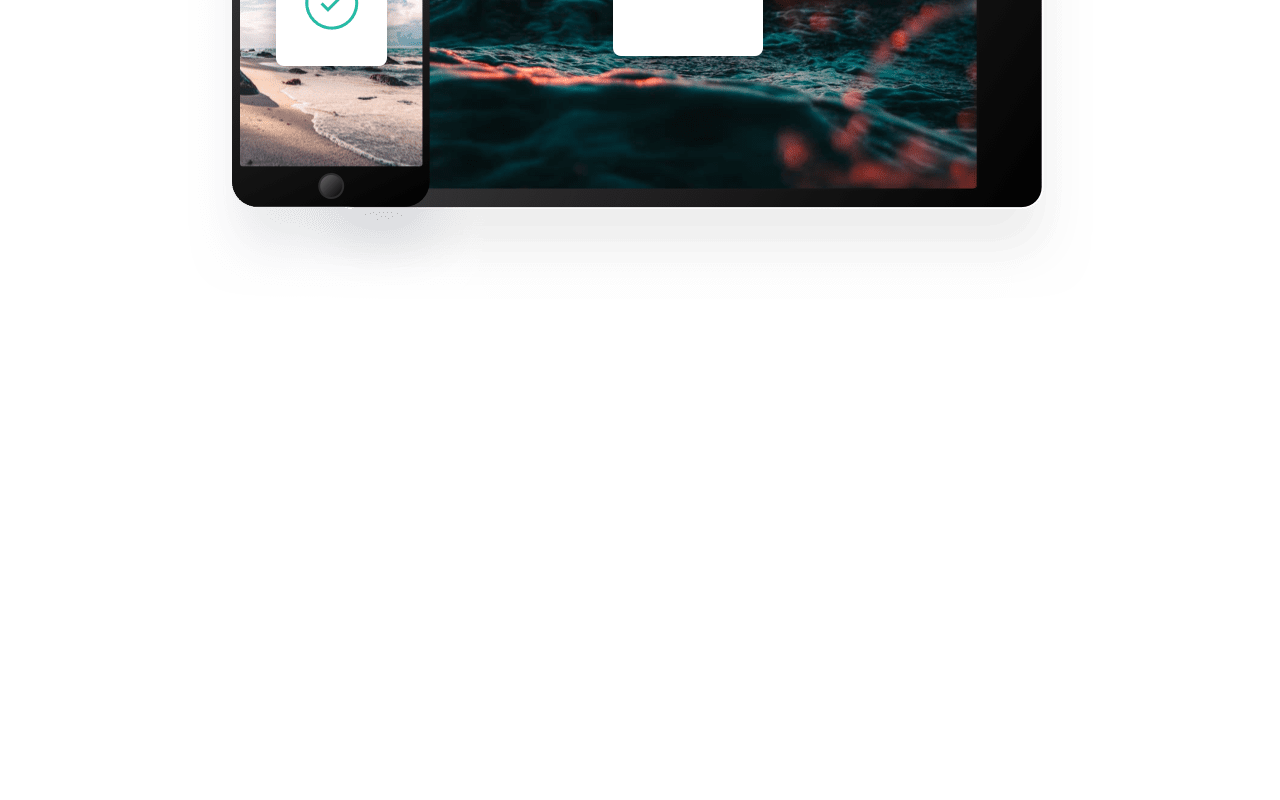
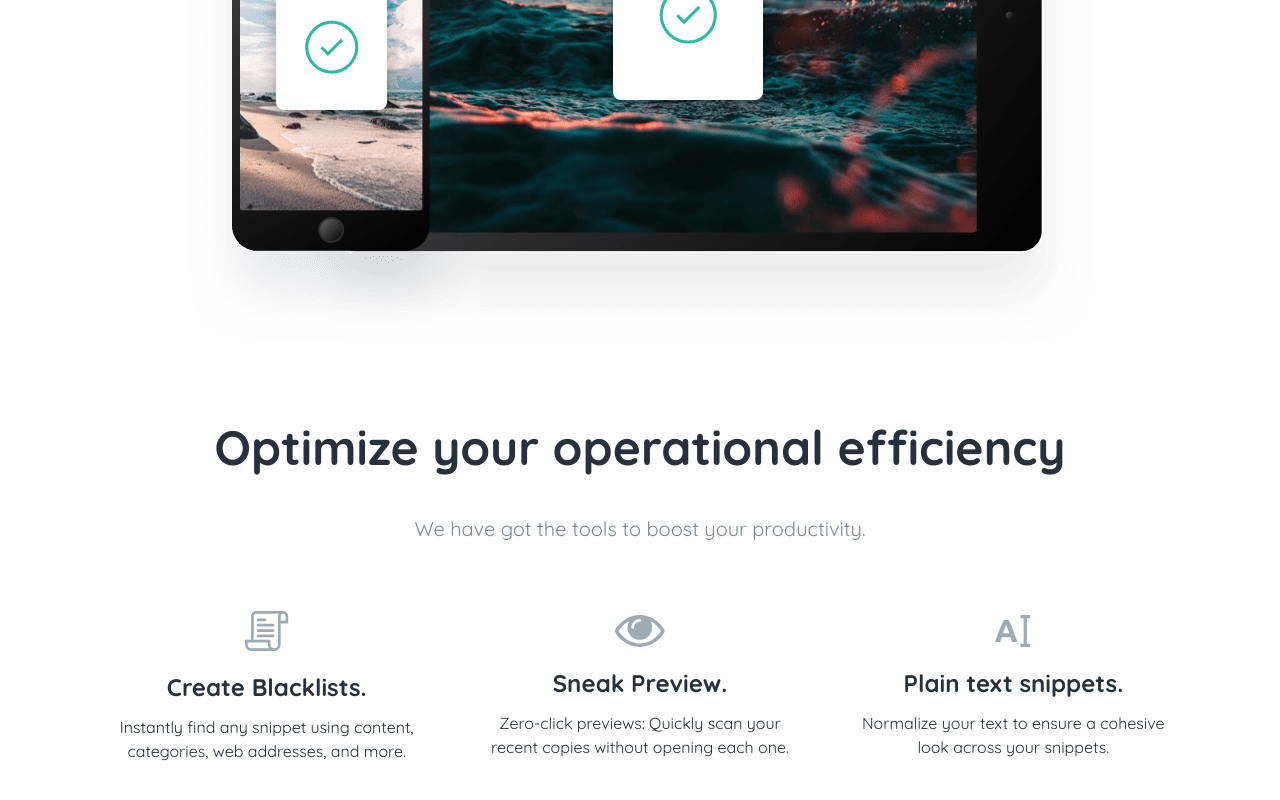
Before and after one commit to bysadat/Cllips, a website: page Clips/index.html in a window 1280 px wide. Shown: the part 2281-3081 px from the top of the page. Before the commit the page ends 2660 px from the top, so only its background shows below. Drawn offline with Linux system fonts and the light colour scheme.

Commit message:
Added more sections

```diff
--- a/Clips/index.html
+++ b/Clips/index.html
@@ -121,7 +121,58 @@
           Clipboard snippets in a few simple clicks.
         </p>
 
-        <img src="/images/image-devices.png" alt="" class="mx-auto" />
+        <img
+          src="/images/image-devices.png"
+          alt=""
+          class="mx-auto transition hover:-scale-y-1.5"
+        />
+      </div>
+    </section>
+    <!-- Supercharge Section -->
+    <section id="suoercharge">
+      <div class="section-container my-20">
+        <h3>Optimize your operational efficiency</h3>
+        <p class="section-content mb-16 text-xl">
+          We have got the tools to boost your productivity.
+        </p>
+        <!-- Items Comtainer -->
+        <div
+          class="flex flex-col items-center justify-between space-y-16 md:flex-row md:space-y-0 md:space-x-12"
+        >
+          <!-- Item-01 -->
+          <div class="flex flex-col items-center space-y-3">
+            <img src="/images/icon-blacklist.svg" alt="" class="mb-2" />
+            <h5 class="mb-2 text-2xl font-bold text-RichCharcoal">
+              Create Blacklists.
+            </h5>
+            <div class="p max-w-md text-RichCharcoal">
+              Instantly find any snippet using content, categories, web
+              addresses, and more.
+            </div>
+          </div>
+          <!-- Item-02 -->
+          <div class="flex flex-col items-center space-y-3">
+            <img src="/images/icon-preview.svg" alt="" class="mb-2" />
+            <h5 class="mb-2 text-2xl font-bold text-RichCharcoal">
+              Sneak Preview.
+            </h5>
+            <div class="p max-w-md text-RichCharcoal">
+              Zero-click previews: Quickly scan your recent copies without
+              opening each one.
+            </div>
+          </div>
+          <!-- Item-03 -->
+          <div class="flex flex-col items-center space-y-3">
+            <img src="/images/icon-text.svg" alt="" class="mb-2" />
+            <h5 class="mb-2 text-2xl font-bold text-RichCharcoal">
+              Plain text snippets.
+            </h5>
+            <div class="p max-w-md text-RichCharcoal">
+              Normalize your text to ensure a cohesive look across your
+              snippets.
+            </div>
+          </div>
+        </div>
       </div>
     </section>
   </body>
--- a/Clips/input.css
+++ b/Clips/input.css
@@ -6,6 +6,10 @@
   h3 {
     @apply mb-10 text-4xl font-bold text-RichCharcoal md:text-5xl;
   }
+}
+
+.section-content {
+  @apply max-w-3xl mx-auto leading-9 text-center text-SoftSlate;
 }
 
 .section-container {
```
Also changed, not shown: Clips/css/style.css.
